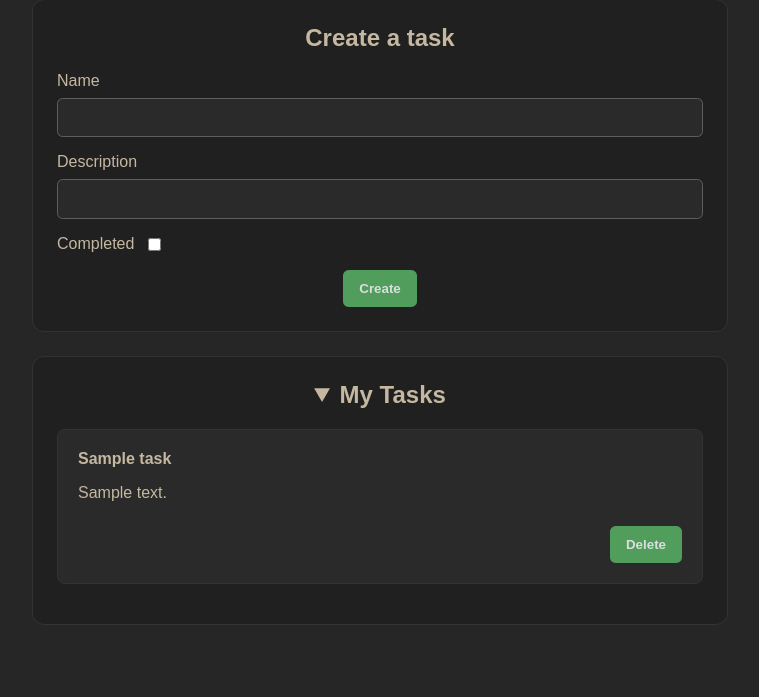
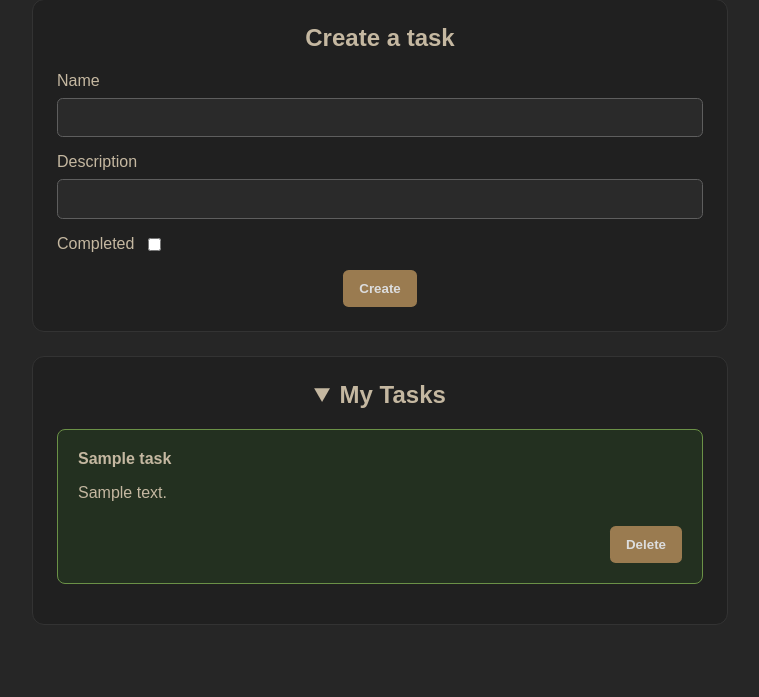
Before and after one commit to luisfnm007/personal_api, a FastAPI app: page / in a window 1280 px wide. Shown: the part 118-815 px from the top of the page, without its empty margins (260-1019 px from the left). Run offline with FastAPI, Linux system fonts and the light colour scheme; tables that the repository leaves empty hold one stand-in row (values such as "Sample post").

Commit message:
style: color completed tasks in green, uncompleted in red

```diff
--- a/static/app.js
+++ b/static/app.js
@@ -62,6 +62,7 @@ async function loadTasks() {
 
   for (const task of tasks) {
     const item = document.createElement("li");
+    item.className = task.completed ? "completed-task" : "pending-task";
 
     //"strong" gives the text importance by making it bold
     //and tells the browser that the content is urgent
--- a/static/styles.css
+++ b/static/styles.css
@@ -71,7 +71,7 @@ input {
 }
 
 button {
-  background-color: rgb(81, 157, 92);
+  background-color: #9a7b50;
   border: 0;
   border-radius: 0.35rem;
   color: #dcddde;
@@ -105,6 +105,16 @@ li {
   padding: 1.25rem;
 }
 
+.completed-task {
+  background-color: #233020;
+  border-color: #6b9147;
+}
+
+.pending-task {
+  background-color: #382222;
+  border-color: #b85a5a;
+}
+
 li p {
   margin-bottom: 0;
 }
```
